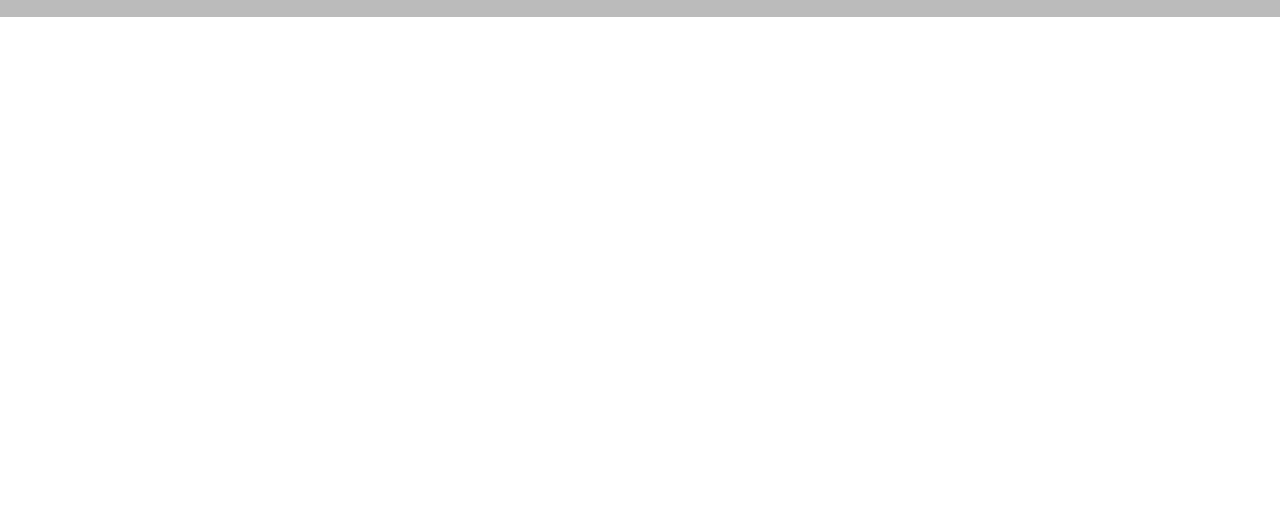
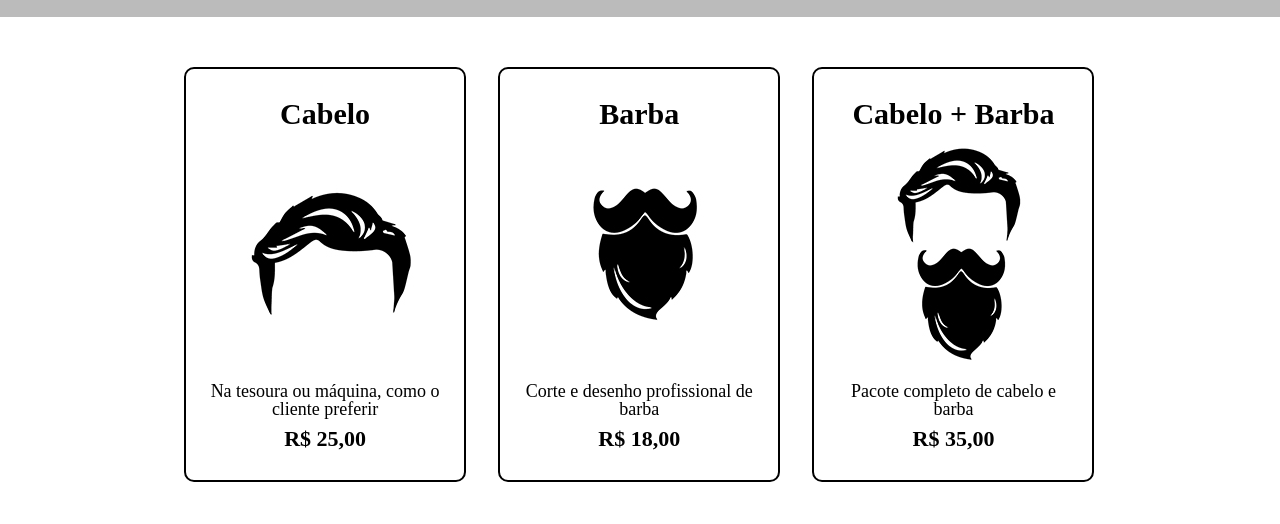
Before and after one commit to will-lopes/Alura, a plain HTML site: page produtos.html in a window 1280 px wide. Shown: the part 276-800 px from the top of the page. Drawn offline with Linux system fonts and the light colour scheme.

Commit message:
Add files via upload

```diff
--- a/produtos.css
+++ b/produtos.css
@@ -25,5 +25,59 @@ nav a{
     font-weight: bold;
     font-size: 22px;
     text-decoration: none;
+}
 
+nav a:hover{
+    color: #C78C19;
+    text-decoration: underline;
 }
+
+.produtos{
+    width: 940px;
+    margin: 0 auto;
+    padding: 50px 0;
+}
+
+.produtos li{
+    display: inline-block;
+    text-align: center;
+    width: 30%;
+    vertical-align: top;
+    margin: 0 1.5%;
+    padding: 30px 20px;
+    box-sizing: border-box;
+    border: 2px solid #000000;
+    border-radius: 10px;
+}
+
+.produtos li:hover{
+    border-color: #C78C19;
+    font-size: 40px;
+}
+
+.produtos li:active{
+    border-color: #088C19;
+}
+
+.produtos li:hover h2{
+    font-size: 34px;
+}
+
+.produtos h2{
+    font-size: 30px;
+    font-weight: bold;
+}
+
+.produto-descricao{
+    font-size: 18px;
+}
+
+.produto-preco{
+    font-size: 22px;
+    font-weight: bold;
+    margin-top: 10px;
+}
+
+footer{
+    text-align: center;
+}
--- a/produtos.html
+++ b/produtos.html
@@ -24,5 +24,32 @@
             </div>
         </header>
 
+        <main>
+            <ul class="produtos">
+                <li>
+                    <h2>Cabelo</h2>
+                    <img src="cabelo.jpg">
+                    <p class="produto-descricao">Na tesoura ou máquina, como o cliente preferir</p>
+                    <p class="produto-preco">R$ 25,00</p>
+                </li>
+                <li>
+                    <h2>Barba</h2>
+                    <img src="barba.jpg">
+                    <p class="produto-descricao">Corte e desenho profissional de barba</p>
+                    <p class="produto-preco">R$ 18,00</p>
+                </li>
+                <li>
+                    <h2>Cabelo + Barba</h2>
+                    <img src="cabelo+barba.jpg">
+                    <p class="produto-descricao">Pacote completo de cabelo e barba</p>
+                    <p class="produto-preco">R$ 35,00</p>
+                </li>
+            </ul>
+        </main>
+
+        <footer>
+            <img src="logo-branco.png">
+            <p>Copyright Barbearia Alrura - 2019</p>
+        </footer>
     </body>
 </html>
```
